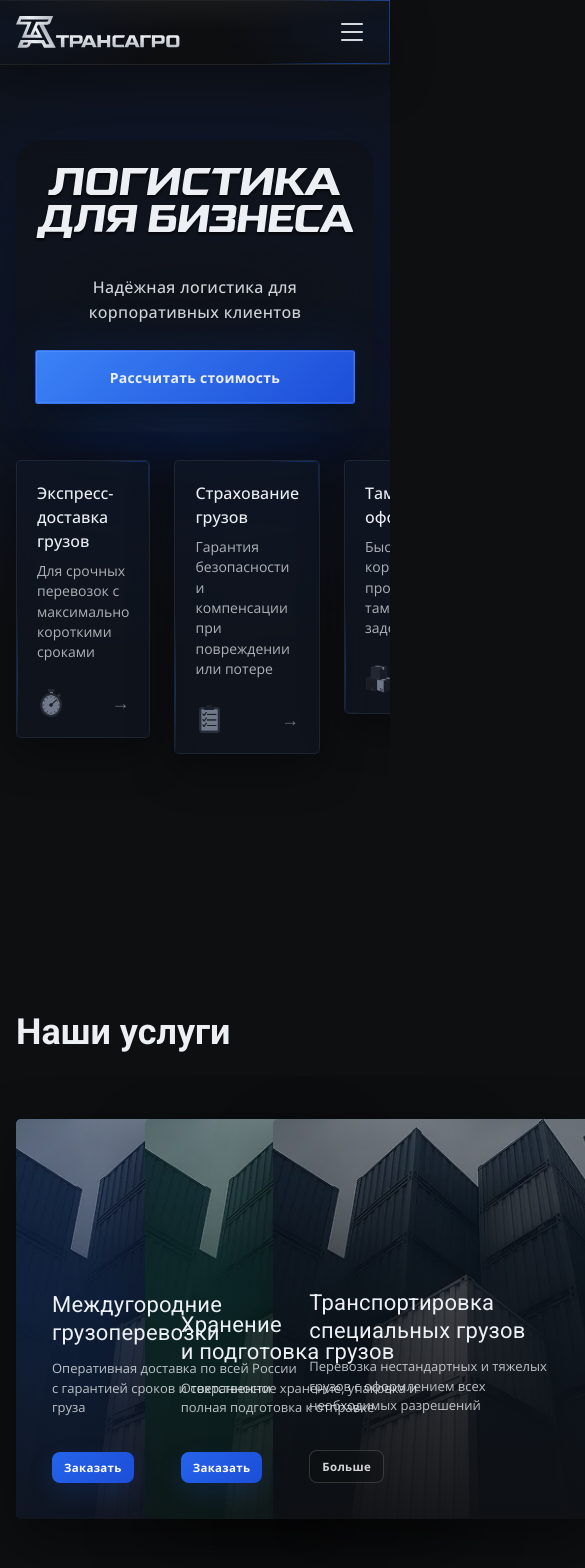
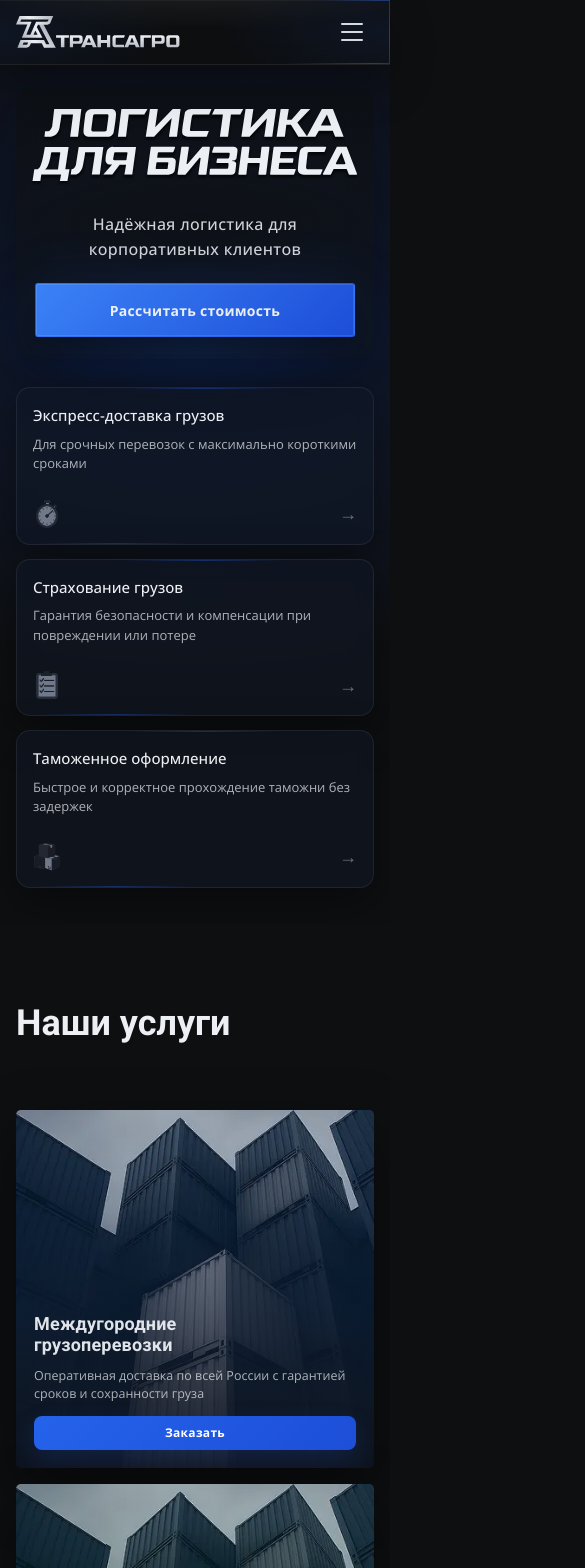
Before and after one commit to AnastasyaKas/TransAgroLogistics, a React app: page / in a window 390 px wide. Shown: the top 1568 px of the page, 585 px wide, since content can reach past the window. Built offline with nearby package versions, Linux system fonts and the light colour scheme; a web font is replaced by a local one.

Commit message:
refactor(home): improve responsive layout for hero, services and advantages

```diff
--- a/src/pages/Home/data/services.tsx
+++ b/src/pages/Home/data/services.tsx
@@ -44,7 +44,7 @@ export const services: ServiceItem[] = [
                 специальных грузов
             </>
         ),
-        text: "Перевозка нестандартных и тяжелых грузов с оформлением всех необходимых разрешений",
+        text: "Перевозка нестандартных с оформлением всех необходимых разрешений",
         cta: "Больше",
         variant: "dark",
     },
--- a/src/pages/Home/sections/Advantages/Advantages.module.scss
+++ b/src/pages/Home/sections/Advantages/Advantages.module.scss
@@ -1,7 +1,7 @@
 @use "../../../../styles/variables" as v;
 
 /* =========================
-   ADVANTAGES
+   ADVANTAGES (final)
 ========================= */
 
 .advantagesList {
@@ -9,31 +9,50 @@
   z-index: 1;
 
   width: 100%;
-  margin-top: 0;
+  margin: 0;
   padding: 0;
   list-style: none;
 
   display: grid;
-  grid-template-columns: repeat(3, 1fr);
+  grid-template-columns: repeat(3, minmax(0, 1fr));
   gap: 24px;
+
+  /* важно для стабильности внутри grid */
+  align-items: stretch;
 }
+
+/* 🔥 КЛЮЧЕВОЕ: растягиваем li по высоте строки grid */
+.advantagesList > li {
+  display: flex;
+  min-width: 0;
+}
+
+/* =========================
+   CARD
+========================= */
 
 .advantagesCard {
   all: unset;
   box-sizing: border-box;
+
+  /* 🔥 КЛЮЧЕВОЕ: карточка занимает всю высоту li */
   width: 100%;
+  height: 100%;
+
+  cursor: pointer;
   text-align: left;
-  cursor: pointer;
 
   display: flex;
   flex-direction: column;
+  gap: 12px;
+
   font-family: v.$font-main;
 
   position: relative;
   overflow: hidden;
 
+  padding: 20px;
   border-radius: v.$radius-md;
-  padding: 20px;
 
   background: rgba(17, 24, 39, 0.55);
   backdrop-filter: blur(10px);
@@ -42,18 +61,21 @@
   border: 1px solid rgba(255, 255, 255, 0.07);
   box-shadow: 0 14px 44px rgba(0, 0, 0, 0.4);
 
-  gap: 12px;
-
-  transition: transform 0.18s ease, border-color 0.2s ease, box-shadow 0.2s ease;
+  transition:
+          transform 0.18s ease,
+          border-color 0.2s ease,
+          box-shadow 0.2s ease;
 }
 
+@media (hover: hover) and (pointer: fine) {
   .advantagesCard:hover {
     transform: translateY(-4px);
     border-color: rgba(37, 99, 235, 0.28);
     box-shadow: 0 20px 50px rgba(0, 0, 0, 0.45);
   }
+}
 
-/* ✨ анимированный "перелив" по рамке */
+/* Animated border glow */
 .advantagesCard::after {
   content: "";
   position: absolute;
@@ -83,30 +105,27 @@
 }
 
 @keyframes border-loop {
-  from {
-    background-position: 200% 0;
-  }
-  to {
-    background-position: 0 0;
-  }
+  from { background-position: 200% 0; }
+  to   { background-position: 0 0; }
 }
 
-/* prefers-reduced-motion */
 @media (prefers-reduced-motion: reduce) {
-  .advantagesCard::after {
-    animation: none;
+  .advantagesCard::after { animation: none; }
 }
-}
+
+/* =========================
+   CONTENT
+========================= */
 
 .cardTop {
   display: flex;
   flex-direction: column;
   gap: 8px;
+  min-width: 0;
 }
 
 .cardTitle {
   margin: 0;
-  font-family: v.$font-main;
   font-size: 16px;
   font-weight: 500;
   color: v.$color-text-100;
@@ -115,9 +134,17 @@
 .cardText {
   margin: 0;
   font-size: 14px;
-  line-height: 1.45;
+  line-height: 1.5;
   color: rgba(236, 239, 243, 0.72);
-  max-width: 320px;
+
+  /* чтобы текст не ломал сетку */
+  max-width: none;
+
+  /* optional: стабилизирует высоту (если хочешь) */
+  display: -webkit-box;
+  -webkit-box-orient: vertical;
+  -webkit-line-clamp: 3;
+  overflow: hidden;
 }
 
 .cardBottom {
@@ -141,11 +168,58 @@
 .cardArrow {
   font-size: 18px;
   color: rgba(236, 239, 243, 0.7);
+  opacity: 0.6;
   transition: transform 0.2s ease, color 0.2s ease;
-  opacity: 0.6;
 }
 
+@media (hover: hover) and (pointer: fine) {
   .advantagesCard:hover .cardArrow {
     transform: translateX(4px);
     color: rgba(37, 99, 235, 0.9);
   }
+}
+
+/* =========================
+   RESPONSIVE
+========================= */
+
+@media (max-width: 1200px) {
+  .advantagesList { gap: 20px; }
+  .advantagesCard { padding: 18px; }
+}
+
+@media (max-width: 900px) {
+  .advantagesList {
+    grid-template-columns: repeat(2, minmax(0, 1fr));
+    gap: 18px;
+  }
+}
+
+@media (max-width: 600px) {
+  .advantagesList {
+    grid-template-columns: 1fr;
+    gap: 14px;
+  }
+
+  .advantagesCard {
+    padding: 16px;
+    border-radius: 14px;
+  }
+
+  .cardTitle { font-size: 15px; }
+  .cardText  { font-size: 13px; -webkit-line-clamp: 4; }
+}
+
+/* touch: no hover jump */
+@media (hover: none) and (pointer: coarse) {
+  .advantagesCard:hover {
+    transform: none;
+    border-color: rgba(255, 255, 255, 0.07);
+    box-shadow: 0 14px 44px rgba(0, 0, 0, 0.4);
+  }
+
+  .advantagesCard:hover .cardArrow {
+    transform: none;
+    color: rgba(236, 239, 243, 0.7);
+  }
+}
--- a/src/pages/Home/sections/Hero/Hero.module.scss
+++ b/src/pages/Home/sections/Hero/Hero.module.scss
@@ -231,22 +231,97 @@
 }
 
 /* =========================
-   RESPONSIVE
+   RESPONSIVE (senior-grade)
+   Strategy:
+   - base handles most via clamp()
+   - breakpoints only корректируют “переломы” макета
 ========================= */
 
+/* <= 1200px: лёгкое уплотнение на ноутах */
+@media (max-width: 1200px) {
+  .hero {
+    padding-block: 24px 52px;
+  }
+
+  .heroContent {
+    max-width: 720px;
+  }
+
+  .heroTitleSvg {
+    width: min(520px, 92%);
+  }
+}
+
+/* <= 900px: планшеты/малые ноуки */
 @media (max-width: 900px) {
   .hero {
     padding-block: 20px 44px;
   }
 
+  .heroContent {
+    max-width: 680px;
+    border-radius: 24px;
+  }
+
   .heroSubtitle {
     font-size: 16px;
+    margin: 14px 0 20px;
   }
 }
 
+/* <= 600px: телефоны (критичный перелом по “ощущению воздуха”) */
+@media (max-width: 600px) {
+  .hero {
+    padding-block: 16px 36px;
+  }
+
+  .heroInner {
+    padding-top: 6px;
+  }
+
+  .heroContent {
+    max-width: 100%;
+    border-radius: 20px;
+
+    /* фиксируем комфортные паддинги на телефоне */
+    padding: 24px 16px;
+    margin-bottom: 28px;
+  }
+
+  /* декоративные подсветки уменьшаем, чтобы не “съедали” контент */
+  .heroContent::before {
+    height: 96px;
+    top: 50%;
+  }
+
+  .heroContent::after {
+    bottom: -44px;
+    height: 96px;
+  }
+
+  .heroTitleSvg {
+    width: min(460px, 100%);
+    margin-bottom: 12px;
+  }
+
+  .heroSubtitle {
+    max-width: 28ch; /* “премиум” типографика: комфортная строка */
+  }
+}
+
+/* <= 480px: маленькие телефоны */
 @media (max-width: 480px) {
+  .hero {
+    padding-block: 14px 32px;
+  }
+
+  .heroContent {
+    padding: 22px 14px;
+    border-radius: 18px;
+  }
+
   .heroTitleSvg {
-    width: min(520px, 100%);
+    width: 100%;
   }
 
   .primaryBtn {
@@ -254,3 +329,38 @@
     max-width: 320px;
   }
 }
+
+/* <= 360px: ультра маленькие экраны (точечная страховка) */
+@media (max-width: 360px) {
+  .heroContent {
+    padding: 20px 12px;
+  }
+
+  .btnText {
+    font-size: 13px;
+  }
+}
+
+/* =========================
+   iOS / safe-area polish (optional)
+========================= */
+@supports (padding: max(0px)) {
+  .hero {
+    padding-top: max(28px, env(safe-area-inset-top));
+    padding-bottom: max(56px, env(safe-area-inset-bottom));
+  }
+
+  @media (max-width: 900px) {
+    .hero {
+      padding-top: max(20px, env(safe-area-inset-top));
+      padding-bottom: max(44px, env(safe-area-inset-bottom));
+    }
+  }
+
+  @media (max-width: 600px) {
+    .hero {
+      padding-top: max(16px, env(safe-area-inset-top));
+      padding-bottom: max(36px, env(safe-area-inset-bottom));
+    }
+  }
+}
--- a/src/pages/Home/sections/Services/Services.module.scss
+++ b/src/pages/Home/sections/Services/Services.module.scss
@@ -1,40 +1,75 @@
 @use "../../../../styles/variables" as v;
 
 /* =========================
-   SERVICES
+   SERVICES (final, production)
+   Goals:
+   - strict grid 3 → 2 → 1 (no auto-fit/auto-fill)
+   - stable card size (min/max width)
+   - square cards (aspect-ratio 1/1)
+   - content grouped at bottom
+   - readable overlay (top cleaner, darker to bottom)
+   - minimal, intentional media queries
 ========================= */
 
 .services {
   color: v.$color-text-100;
-  padding: 160px 0;
+  padding-block: clamp(72px, 10vw, 160px);
 }
+
+/* =========================
+   GRID (STRICT 3 → 2 → 1)
+========================= */
 
 .servicesList {
   margin: 0;
   padding: 0;
   list-style: none;
 
+  --gap: clamp(16px, 2.2vw, 28px);
+
+  /* card width corridor (prevents “fat” cards) */
+  --col-min: 260px;
+  --col-max: 360px;
+
   display: grid;
-  gap: 28px;
+  gap: var(--gap);
 
-  /* 3 колонки */
-  grid-template-columns: repeat(3, minmax(0, 1fr));
+  /* ✅ desktop: strictly 3 columns */
+  grid-template-columns: repeat(3, minmax(var(--col-min), var(--col-max)));
 
-  /* чтобы сетка не “расползалась” на огромных экранах */
+  /* ✅ keeps grid centered when max width limits columns */
+  justify-content: center;
+  align-items: stretch;
+
   max-width: 1180px;
-  margin-left: auto;
-  margin-right: auto;
+  margin-inline: auto;
 }
 
-/* Карточка */
+/* ✅ tablet: strictly 2 columns (covers Nest Hub / ~1024px) */
+@media (max-width: 1100px) {
+  .servicesList {
+    grid-template-columns: repeat(2, minmax(var(--col-min), var(--col-max)));
+  }
+}
+
+/* ✅ mobile: strictly 1 column */
+@media (max-width: 600px) {
+  .servicesList {
+    grid-template-columns: minmax(0, 520px);
+    justify-content: center;
+  }
+}
+
+/* =========================
+   CARD (square)
+========================= */
+
 .serviceItem {
   min-width: 0;
   position: relative;
   overflow: hidden;
 
-  aspect-ratio: 4 / 5;
-  min-height: 400px;
-
+  aspect-ratio: 1 / 1;
   border-radius: v.$radius-md;
 
   background-size: cover;
@@ -43,14 +78,12 @@
 
   display: flex;
   flex-direction: column;
-  justify-content: flex-end;
-
-  padding: 0;
 
   box-shadow: 0 22px 60px rgba(0, 0, 0, 0.45);
   transition: transform 0.25s ease, box-shadow 0.25s ease;
 }
 
+/* hover only on fine pointers */
 @media (hover: hover) and (pointer: fine) {
   .serviceItem:hover {
     transform: translateY(-6px);
@@ -58,7 +91,8 @@
   }
 }
 
-/* затемнение картинки, чтобы текст читался */
+/* ✅ overlay like the mock:
+   top cleaner, darker towards bottom for readability */
 .serviceItem::before {
   content: "";
   position: absolute;
@@ -67,13 +101,14 @@
 
   background: linear-gradient(
                   180deg,
-                  rgba(14, 15, 17, 0.35) 0%,
-                  rgba(14, 15, 17, 0.65) 55%,
+                  rgba(14, 15, 17, 0.10) 0%,
+                  rgba(14, 15, 17, 0.18) 30%,
+                  rgba(14, 15, 17, 0.55) 65%,
                   rgba(14, 15, 17, 0.92) 100%
   );
 }
 
-/* цветной слой (деликатная тонировка) */
+/* variant tint (subtle, doesn't "dirty" top) */
 .serviceItem::after {
   content: "";
   position: absolute;
@@ -82,21 +117,20 @@
   opacity: 0.55;
 }
 
-/* variants */
 .serviceBlue::after {
   background: linear-gradient(
                   180deg,
-                  rgba(37, 99, 235, 0.18) 0%,
-                  rgba(37, 99, 235, 0.28) 45%,
-                  rgba(37, 99, 235, 0.12) 100%
+                  rgba(37, 99, 235, 0.06) 0%,
+                  rgba(37, 99, 235, 0.16) 55%,
+                  rgba(37, 99, 235, 0.10) 100%
   );
 }
 
 .serviceGreen::after {
   background: linear-gradient(
                   180deg,
-                  rgba(15, 168, 120, 0.14) 0%,
-                  rgba(15, 168, 120, 0.22) 45%,
+                  rgba(15, 168, 120, 0.06) 0%,
+                  rgba(15, 168, 120, 0.14) 55%,
                   rgba(15, 168, 120, 0.10) 100%
   );
 }
@@ -104,44 +138,61 @@
 .serviceDark::after {
   background: linear-gradient(
                   180deg,
-                  rgba(17, 24, 39, 0.10) 0%,
-                  rgba(17, 24, 39, 0.22) 45%,
-                  rgba(17, 24, 39, 0.12) 100%
+                  rgba(17, 24, 39, 0.05) 0%,
+                  rgba(17, 24, 39, 0.12) 55%,
+                  rgba(17, 24, 39, 0.08) 100%
   );
 }
 
-/* Контент поверх слоёв */
+/* =========================
+   CONTENT (bottom grouped)
+========================= */
+
 .serviceBody {
-  min-width: 0;
   position: relative;
   z-index: 1;
+  min-width: 0;
 
-  padding: 36px;
+  height: 100%;
   display: flex;
   flex-direction: column;
+  justify-content: flex-end;
+
+  padding: clamp(18px, 2.2vw, 28px);
+  gap: 12px;
 }
 
 .serviceTitle {
-  margin: 0 0 10px;
+  margin: 0;
   font-family: v.$font-secondary;
-  font-size: 22px;
-  font-weight: 400;
-  line-height: 1.25;
+  font-size: clamp(18px, 1.35vw, 22px);
+  font-weight: 600;
+  line-height: 1.15;
   letter-spacing: 0.2px;
+  color: rgba(236, 239, 243, 0.95);
 
-  max-width: 320px;
-  min-height: 58px;
+  display: -webkit-box;
+  -webkit-box-orient: vertical;
+  -webkit-line-clamp: 2;
+  overflow: hidden;
 }
 
 .serviceText {
-  margin: 0 0 16px;
-  font-size: 13px;
-  line-height: 1.5;
-  color: rgba(236, 239, 243, 0.78);
-  max-width: 360px;
+  margin: 0;
+  font-size: clamp(12.5px, 1vw, 13.5px);
+  line-height: 1.45;
+  color: rgba(236, 239, 243, 0.72);
+
+  display: -webkit-box;
+  -webkit-box-orient: vertical;
+  -webkit-line-clamp: 3;
+  overflow: hidden;
 }
 
-/* кнопки */
+/* =========================
+   BUTTONS (as in mock)
+========================= */
+
 .serviceBtn {
   position: relative;
   overflow: hidden;
@@ -150,20 +201,18 @@
   align-items: center;
   justify-content: center;
 
-  margin-top: 18px;
   width: fit-content;
   align-self: flex-start;
 
-  padding: 7px 12px;
+  padding: 8px 14px;
   border-radius: 8px;
 
-  font-size: 11.5px;
+  font-size: 12px;
   font-weight: 600;
   letter-spacing: 0.3px;
 
-  color: rgba(236, 239, 243, 0.85);
-
-  background: rgba(31, 41, 55, 0.25);
+  color: rgba(236, 239, 243, 0.90);
+  background: rgba(31, 41, 55, 0.20);
   border: 1px solid rgba(255, 255, 255, 0.10);
 
   backdrop-filter: blur(10px);
@@ -173,14 +222,17 @@
           transform 0.15s ease,
           background-color 0.2s ease,
           border-color 0.2s ease,
-          color 0.2s ease;
+          color 0.2s ease,
+          box-shadow 0.2s ease;
 }
 
+@media (hover: hover) and (pointer: fine) {
   .serviceBtn:hover {
     transform: translateY(-1px);
-  background: rgba(31, 41, 55, 0.32);
+    background: rgba(31, 41, 55, 0.28);
     border-color: rgba(255, 255, 255, 0.16);
-  color: rgba(236, 239, 243, 0.95);
+    color: rgba(236, 239, 243, 0.96);
+  }
 }
 
 .serviceBtn:active {
@@ -199,33 +251,47 @@
   border: none;
   color: #fff;
   background: linear-gradient(135deg, #2563eb 0%, #1d4ed8 100%);
-  box-shadow: 0 10px 26px rgba(37, 99, 235, 0.15);
+  box-shadow: 0 10px 26px rgba(37, 99, 235, 0.18);
 }
 
+@media (hover: hover) and (pointer: fine) {
   .serviceBtnPrimary:hover {
-  transform: translateY(-1px);
     box-shadow: 0 14px 34px rgba(37, 99, 235, 0.42);
   }
-
-.serviceBtnPrimary:active {
-  transform: translateY(0);
 }
 
 .serviceBtnGhost {
-  background: rgba(14, 15, 17, 0.35);
+  background: rgba(14, 15, 17, 0.28);
   color: rgba(236, 239, 243, 0.88);
   border: 1px solid rgba(255, 255, 255, 0.16);
-
-  backdrop-filter: blur(10px);
-  -webkit-backdrop-filter: blur(10px);
 }
 
+@media (hover: hover) and (pointer: fine) {
   .serviceBtnGhost:hover {
-  transform: translateY(-1px);
     border-color: rgba(255, 255, 255, 0.35);
     background: rgba(255, 255, 255, 0.05);
   }
+}
 
-.serviceBtnGhost:active {
-  transform: translateY(0);
+/* =========================
+   MOBILE UX
+========================= */
+
+@media (max-width: 600px) {
+  .serviceBtn {
+    width: 100%;
+    align-self: stretch;
   }
+}
+
+/* touch: no hover jump */
+@media (hover: none) and (pointer: coarse) {
+  .serviceItem:hover {
+    transform: none;
+    box-shadow: 0 22px 60px rgba(0, 0, 0, 0.45);
+  }
+
+  .serviceBtn:hover {
+    transform: none;
+  }
+}
```
Lines whose indentation alone changed are shown as unchanged.
